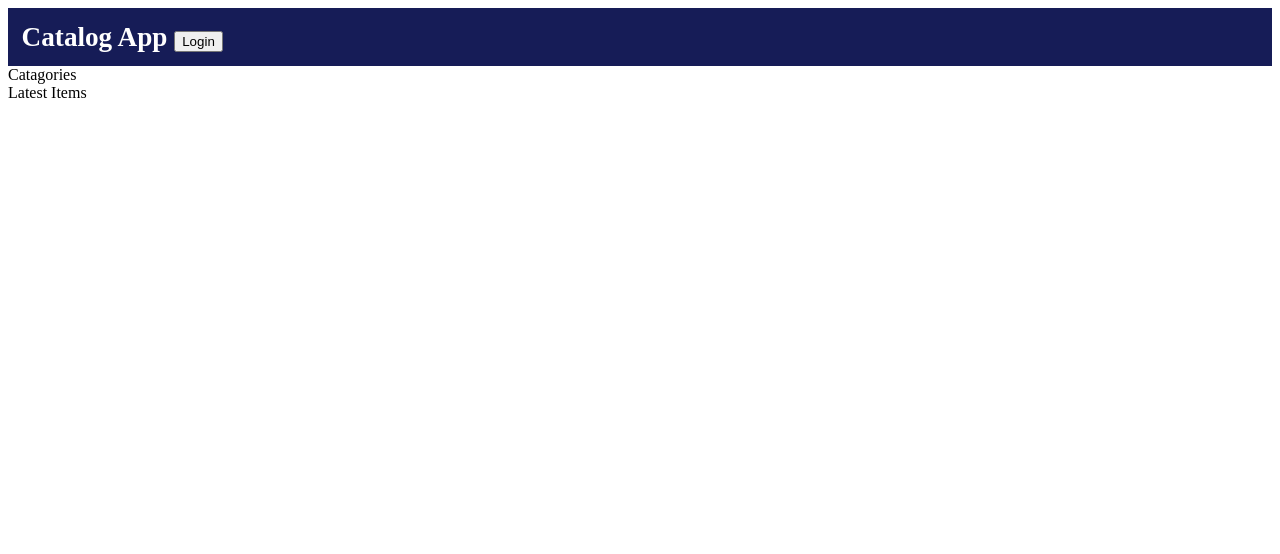
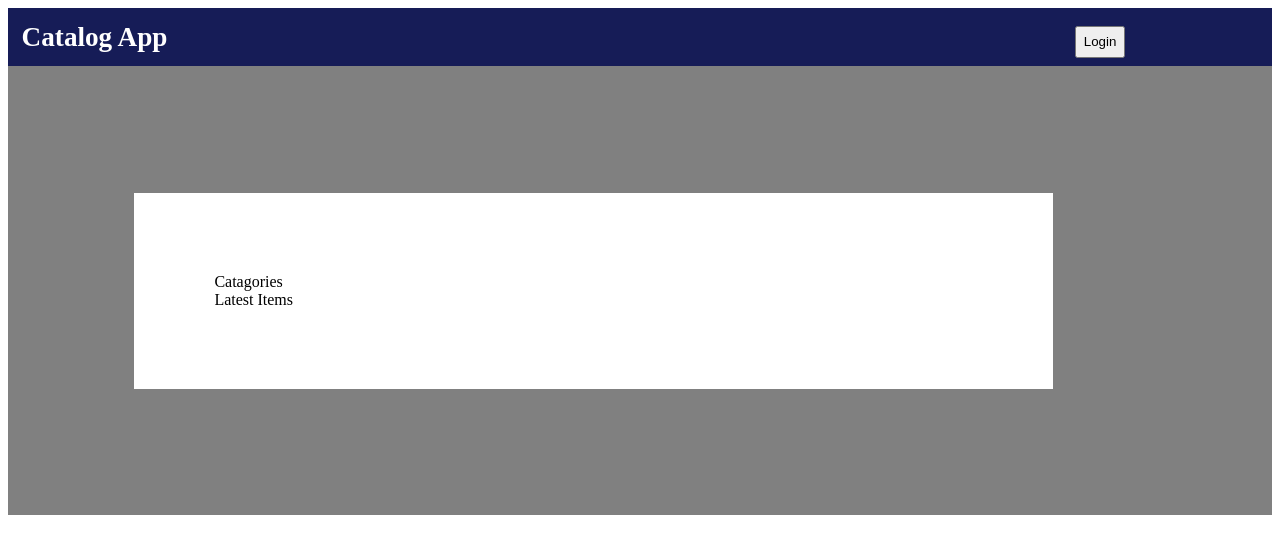
Before and after one commit to lYesterdaYl/Udacity_FullStack, a Python web app: template Item Catalog/app/template/index.html in a window 1280 px wide. Shown: the top 554 px of the page. Run offline with Jinja, Linux system fonts and the light colour scheme; the template is opened without the code that fills it, so the values that code supplies are empty.

Commit message:
style
updated few style changes to the index page.

```diff
--- a/Item Catalog/app/css/main.css
+++ b/Item Catalog/app/css/main.css
@@ -5,3 +5,28 @@ header{
     background-color: #161c57;
     padding: 0.5em;
 }
+
+.login{
+    float: right;
+    margin-right: 10em;
+    margin-top: 0.3em;
+    padding: 0.5em;
+}
+
+main{
+    height: 100%;
+    background-color: gray;
+}
+
+.content_body{
+    /*text-align: center;*/
+    width: 60%;
+    margin: 10%;
+    /*margin-left: 20%;*/
+    /*margin-right: 20%;*/
+    display: inline-block;
+    border: 2em;
+    padding: 5em;
+    border-color: black;
+    background-color: white;
+}
--- a/Item Catalog/app/template/index.html
+++ b/Item Catalog/app/template/index.html
@@ -13,6 +13,8 @@
         <button class="login">Login</button>
     </header>
     <main>
+
+        <section class="content_body">
             <div class="category">
                 <span>Catagories</span>
             </div>
@@ -21,6 +23,8 @@
                 <span>Latest Items</span>
 
             </div>
+        </section>
+
     </main>
 
 
```
Lines whose indentation alone changed are shown as unchanged.
